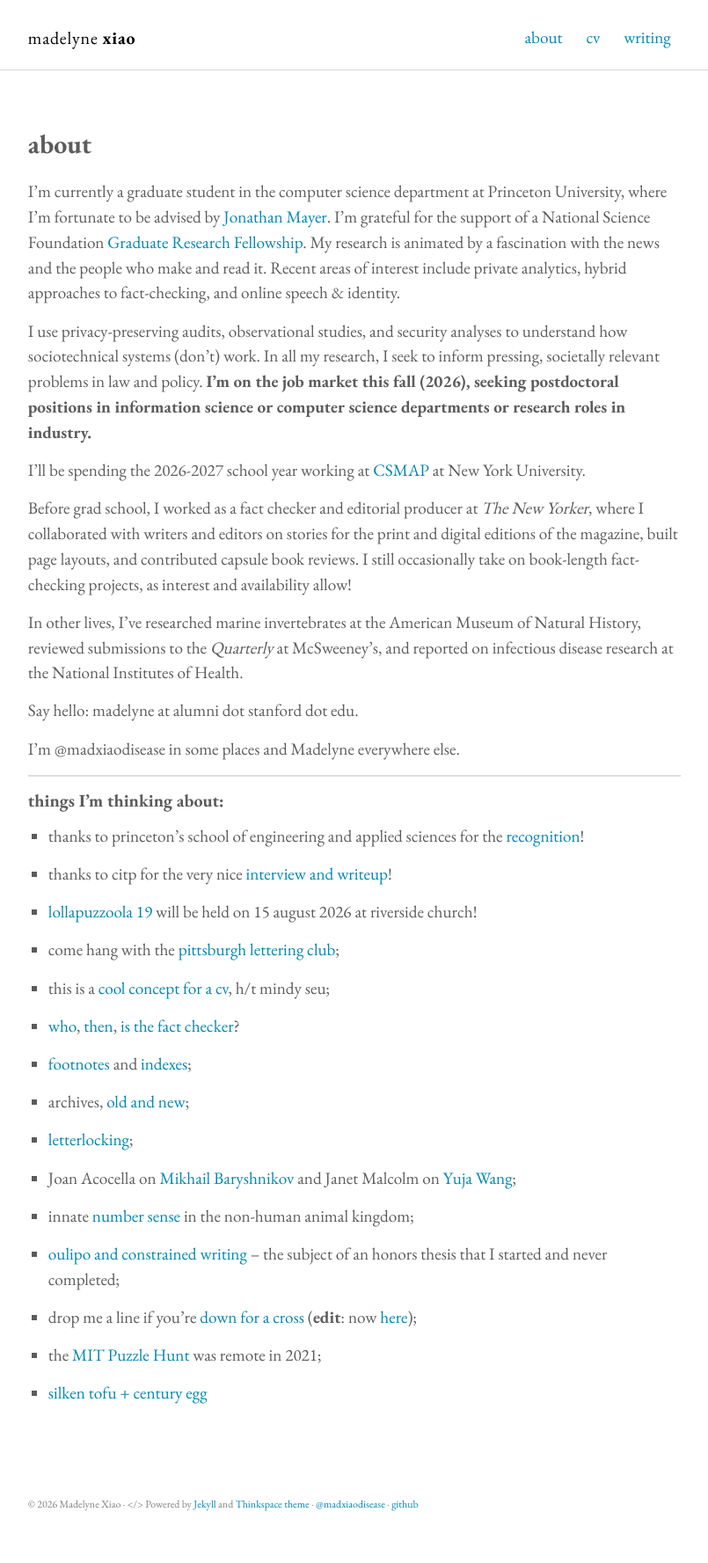
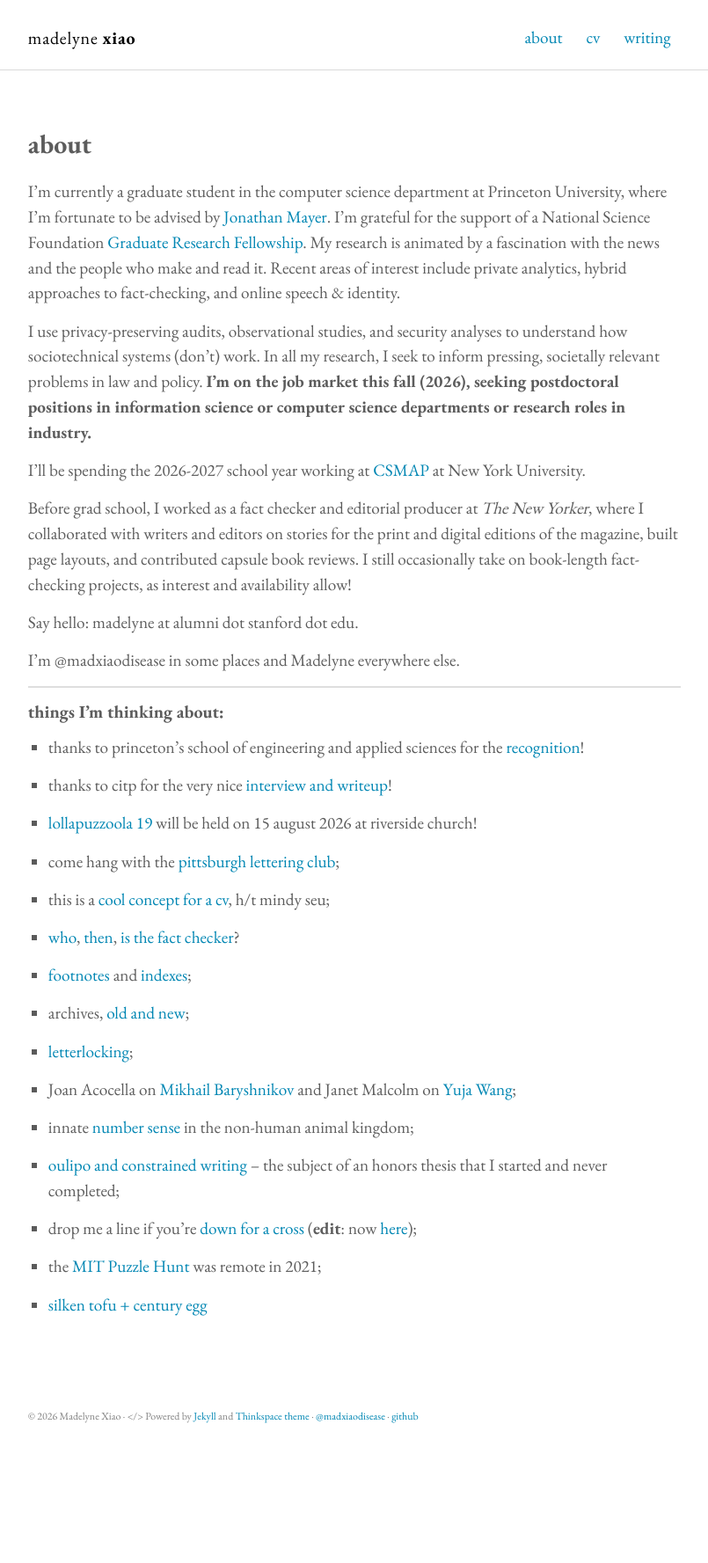
Before and after one commit to madelyne/madelyne.github.io, a Jekyll site: the page built from about.md, in a window 1280 px wide. Shown: the whole page at 88% size, without its empty margins (237-1042 px from the left). Built offline with Jekyll 4.4.1, drawn with Linux system fonts in a browser that asks for light colours; after the commit the page ends 1676 px from its top, so only the background shows below that.

Commit message:
Update about.md

```diff
--- a/about.md
+++ b/about.md
@@ -10,8 +10,6 @@ I use privacy-preserving audits, observational studies, and security analyses to
 I'll be spending the 2026-2027 school year working at [CSMAP](https://csmapnyu.org/) at New York University.
 
 Before grad school, I worked as a fact checker and editorial producer at _The New Yorker_, where I collaborated with writers and editors on stories for the print and digital editions of the magazine, built page layouts, and contributed capsule book reviews. I still occasionally take on book-length fact-checking projects, as interest and availability allow!
-
-In other lives, I've researched marine invertebrates at the American Museum of Natural History, reviewed submissions to the _Quarterly_ at McSweeney's, and reported on infectious disease research at the National Institutes of Health.
 
 Say hello: madelyne at alumni dot stanford dot edu.
 
```
